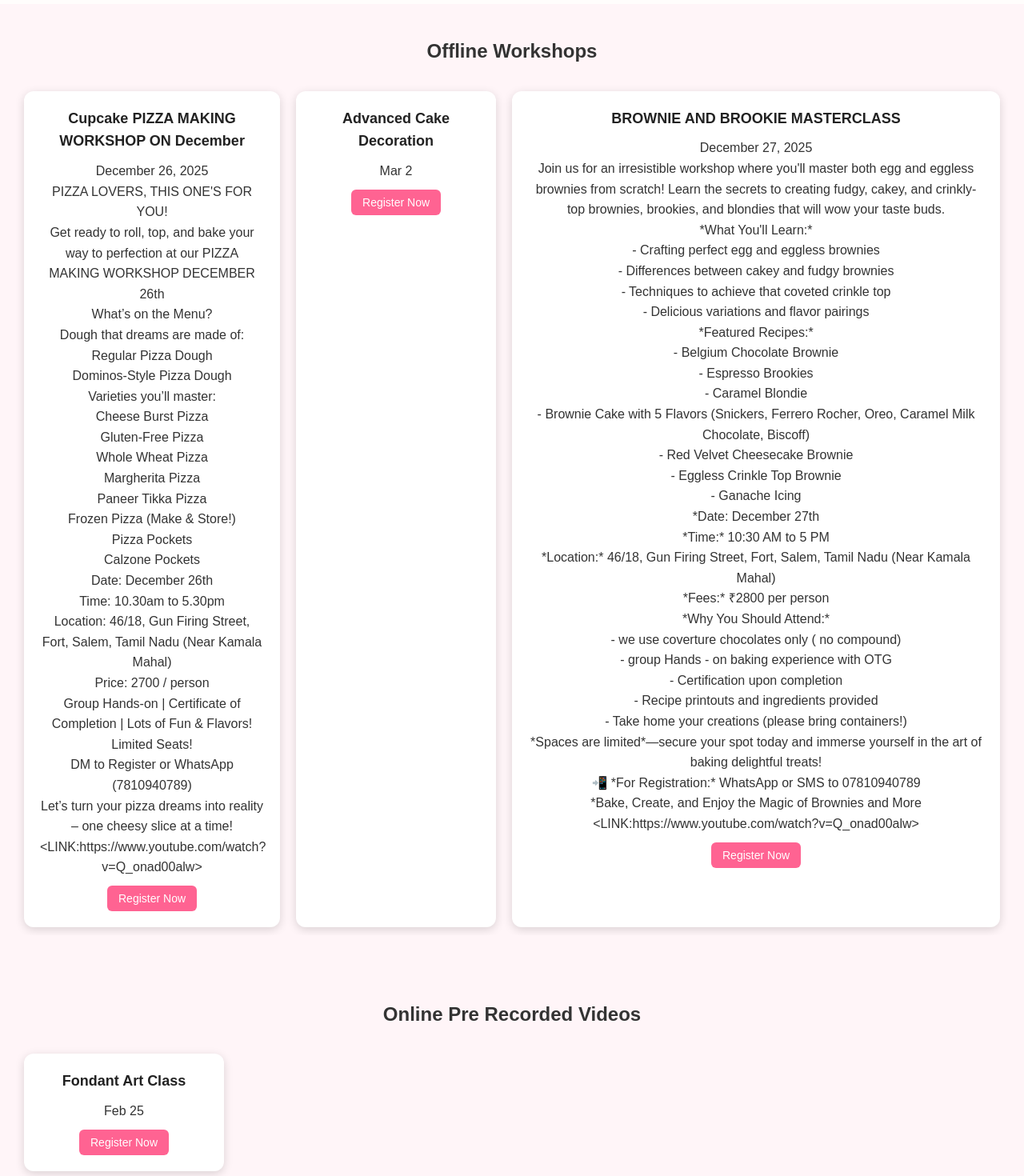
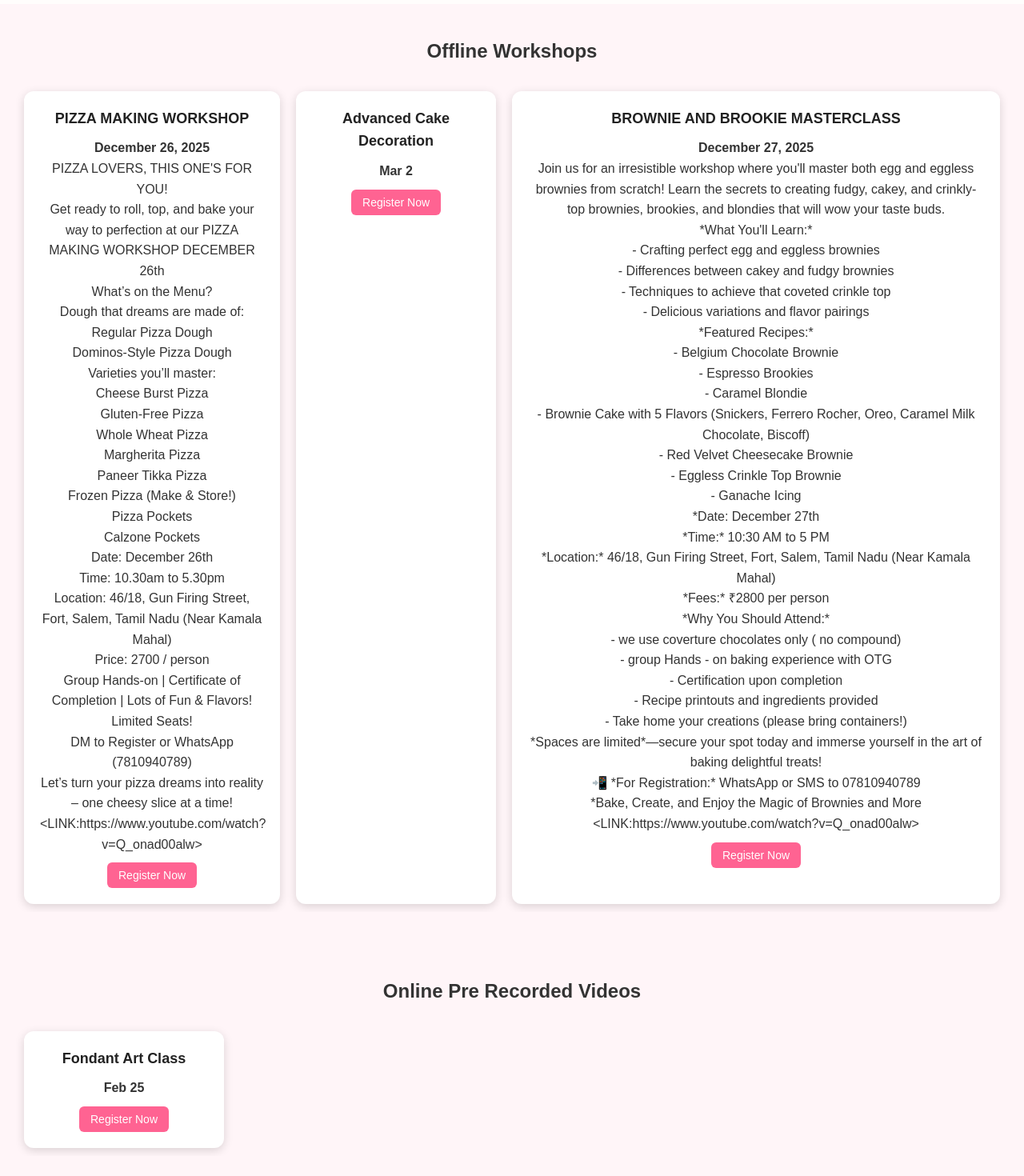
Before and after one commit to salemcookingclass/website, a React (Create React App) app: page / in a window 1280 px wide. Shown: the part 1000-2470 px from the top of the page at 80% size. Built offline with nearby package versions, Linux system fonts and the light colour scheme.

Commit message:
Updated new class details App.js

```diff
--- a/src/App.js
+++ b/src/App.js
@@ -51,7 +51,7 @@ export default function App() {
 const classes = [
  {
   id: 2,
-  title: "Cupcake PIZZA MAKING WORKSHOP ON December",
+  title: "PIZZA MAKING WORKSHOP",
   date: "December 26, 2025",
   details: `PIZZA LOVERS, THIS ONE'S FOR YOU!
 Get ready to roll, top, and bake your way to perfection at our PIZZA MAKING WORKSHOP DECEMBER 26th
@@ -216,7 +216,7 @@ Let’s turn your pizza dreams into reality – one cheesy slice at a time!
       .map((cls) => (
         <article key={cls.id} className="class-card" role="listitem">
           <h3>{cls.title}</h3>
-          <p>{cls.date}</p>
+          <h4>{cls.date}</h4>
           <div style={{ whiteSpace: "pre-line", lineHeight: "1.6" }}>
             {cls.details.split("\n").map((line, index) => {
               const trimmed = line.trim();
@@ -257,7 +257,7 @@ Let’s turn your pizza dreams into reality – one cheesy slice at a time!
       .map((cls) => (
         <article key={cls.id} className="class-card" role="listitem">
           <h3>{cls.title}</h3>
-          <p>{cls.date}</p>
+          <h4>{cls.date}</h4>
           <div style={{ whiteSpace: "pre-line", lineHeight: "1.6" }}>
             {cls.details.split("\n").map((line, index) => {
               const trimmed = line.trim();
```
